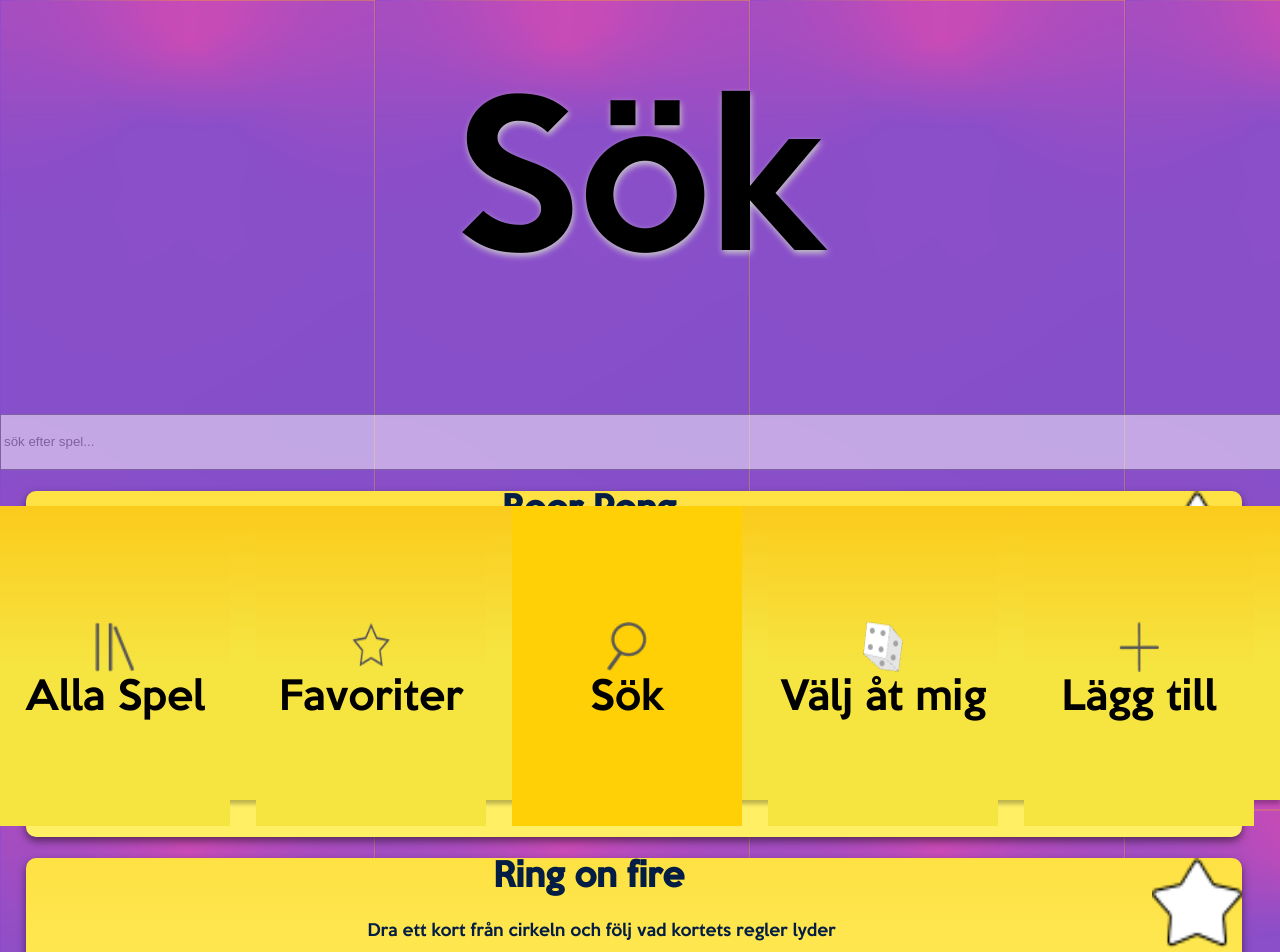
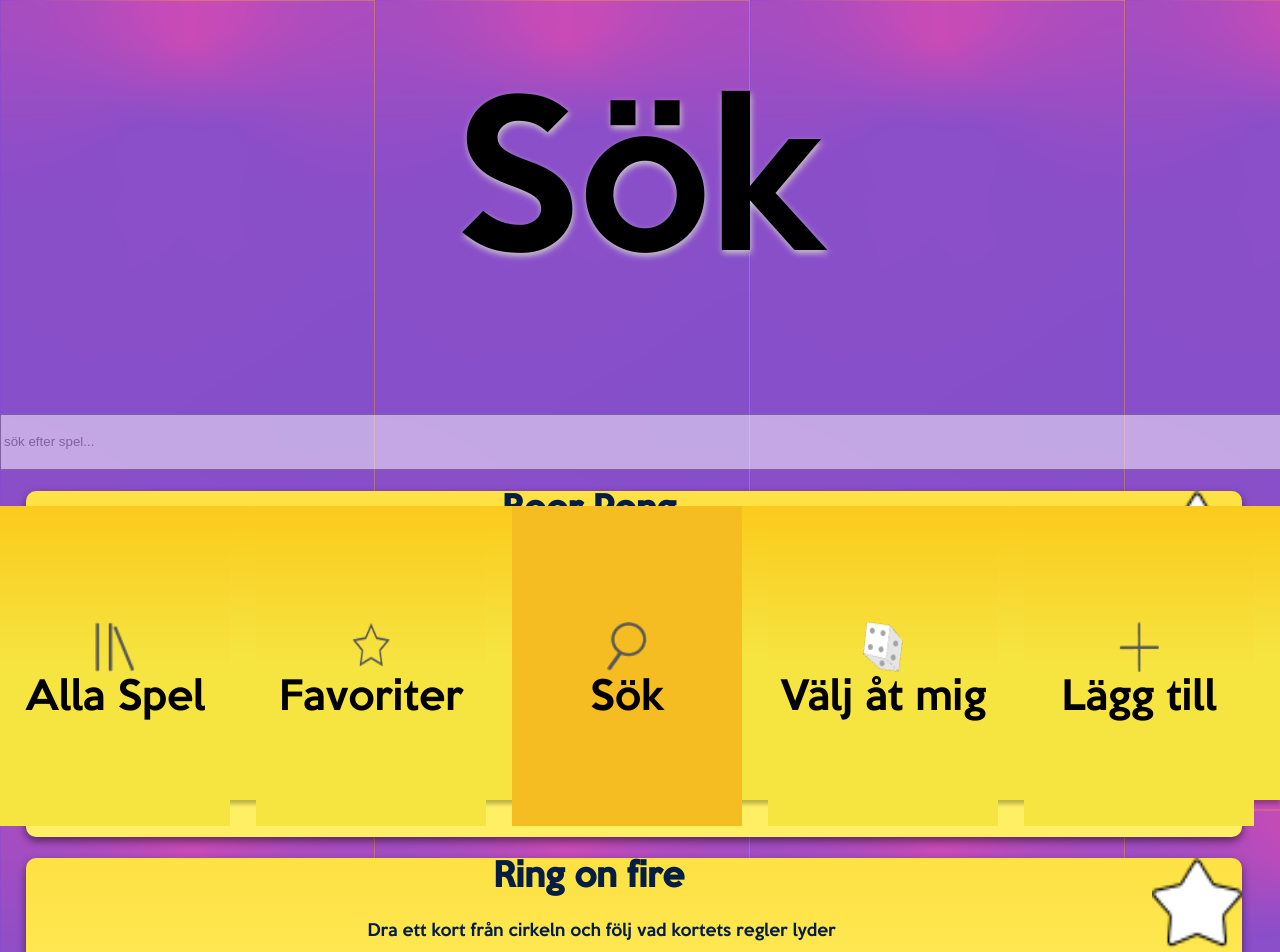
Before and after one commit to VibeValley/PartyPP, a React (Create React App) app: page /Sok in a window 1280 px wide. Shown: the top 952 px of the page. Built offline with nearby package versions, Linux system fonts and the light colour scheme.

Commit message:
Update LBButton.js

```diff
--- a/src/LBButton.js
+++ b/src/LBButton.js
@@ -5,18 +5,16 @@ import { Link } from "react-router-dom";
 const LBButton = ({img, text, linkPath, buttonID, SelectedID}) => {
 
 
-let tempColor = SelectedID === buttonID ? '#ffd005' : 'linear-gradient(180deg, #ffb800 -37.5%, #f6e441 50%)';
+let tempColor = SelectedID === buttonID ? '#f5bd22' : 'linear-gradient(180deg, #ffb800 -37.5%, #f6e441 50%)';
 
 
 
 return(
         <Link to={linkPath}>
-
           <button style={{ background: tempColor }} id={buttonID}  className="knappar_bot" type="button">
             <img src={img} alt="AllaSpel" className="FPic"></img>
             <p  className="knappar_text">{text}</p>
           </button>
-
         </Link>
 );
 
```
